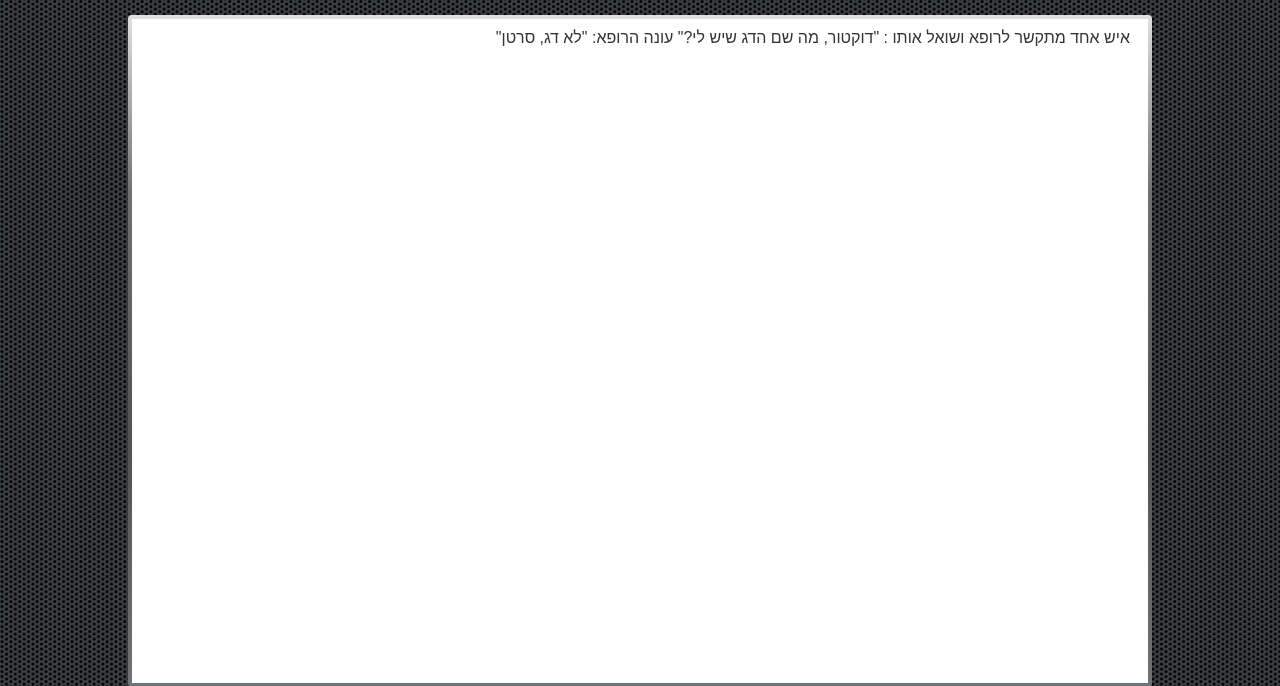
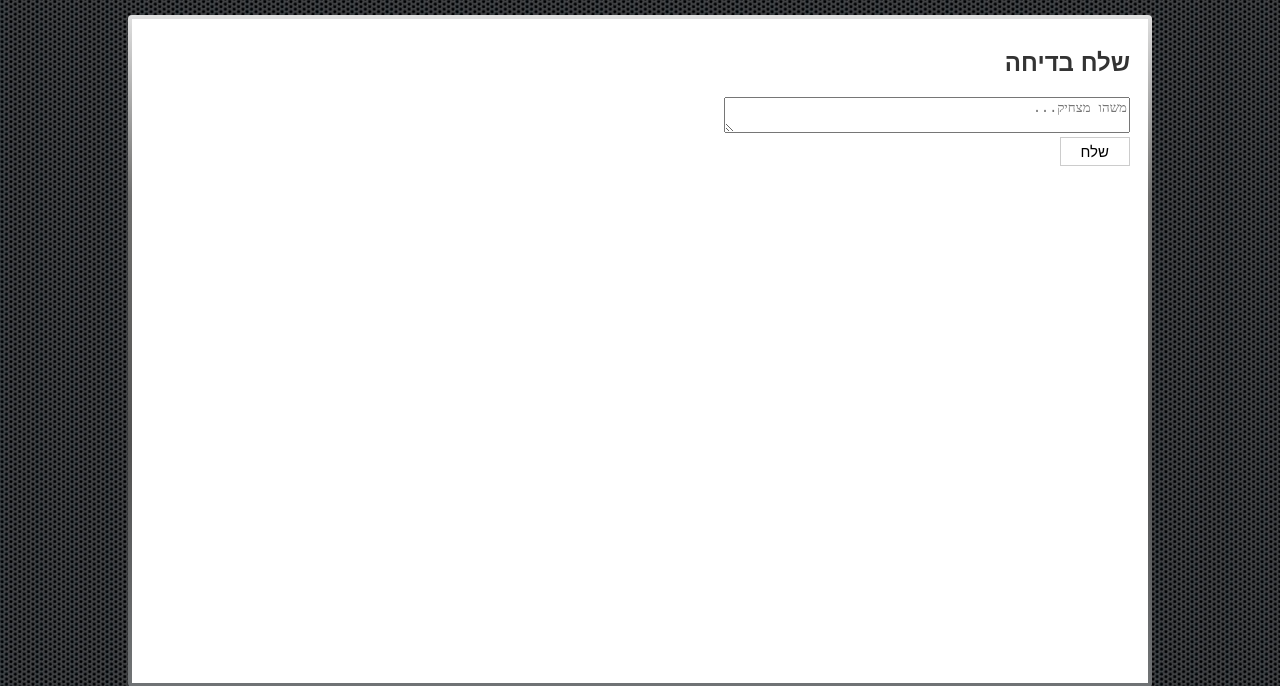
Before and after one commit to RonnyO/Really-Good-Jokes, a PHP site: page /index.html in a window 1280 px wide. Shown: the top 686 px of the page. Run offline with PHP 8.4, Linux system fonts and the light colour scheme.

Commit message:
added joke submition form

```diff
--- a/public_html/app.css
+++ b/public_html/app.css
@@ -202,3 +202,20 @@ nav a.active .inner {
 	font-size: 0;
 	line-height: 0;
 }
+
+/* forms */
+
+div.controls textarea {
+width:100%;
+max-width: 400px;
+}
+
+div.controls input {
+background: none;
+border: 1px solid #CCC;
+float: none;
+font-size: 15px;
+padding: 5px 20px;
+width: auto;
+display:block;
+}
--- a/public_html/index.html
+++ b/public_html/index.html
@@ -33,7 +33,7 @@
         <ul>
         <li class="joke" id="joke-1">
             <div class="inner">
-                איך נפלו גיבורים?שמו להם רגל
+               איך נפלו גיבורים?שמו להם רגל
             </div>
         </li>
          <li class="joke" id="joke-2"><div class="inner">
@@ -88,9 +88,18 @@
 מתגלגלת במורד הגבעה,
 עם האוטו החדש שלך...     </div></li>
          <li class="joke" id="joke-21"><div class="inner">
-      איש אחד מתקשר לרופא ושואל אותו : &quot;דוקטור, מה שם הדג שיש לי?&quot;
 
-עונה הרופא: &quot;לא דג, סרטן&quot;     </div></li>
+<div id="sbjk">
+<h2>שלח בדיחה</h2>
+	<form>
+		<div class="controls">
+			<textarea placeholder="משהו מצחיק... " title="שלח בדיחה"></textarea>
+			<input type="submit" id="submit" name="submit" value="שלח">
+		</div>
+	</form>
+</div>
+
+		 </li>
         </ul>
     </div>
 </div>
--- a/public_html/js/app.js
+++ b/public_html/js/app.js
@@ -56,6 +56,7 @@ $(document).ready(function(){
 		snap:true,
 		momentum:false,
         desktopCompatibility:true,
+		ischildiscroll:true,
 		hScrollbar:false,
 		onScrollEnd: function (e) {
             cur_li = $('#jokes li').dom[this.pageX];
```
